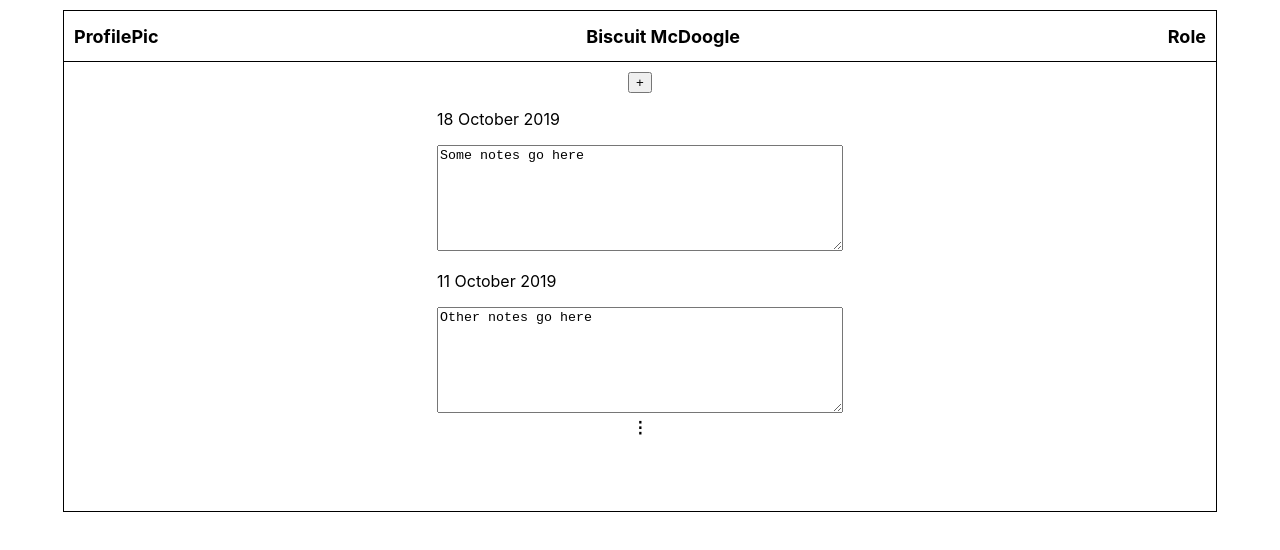
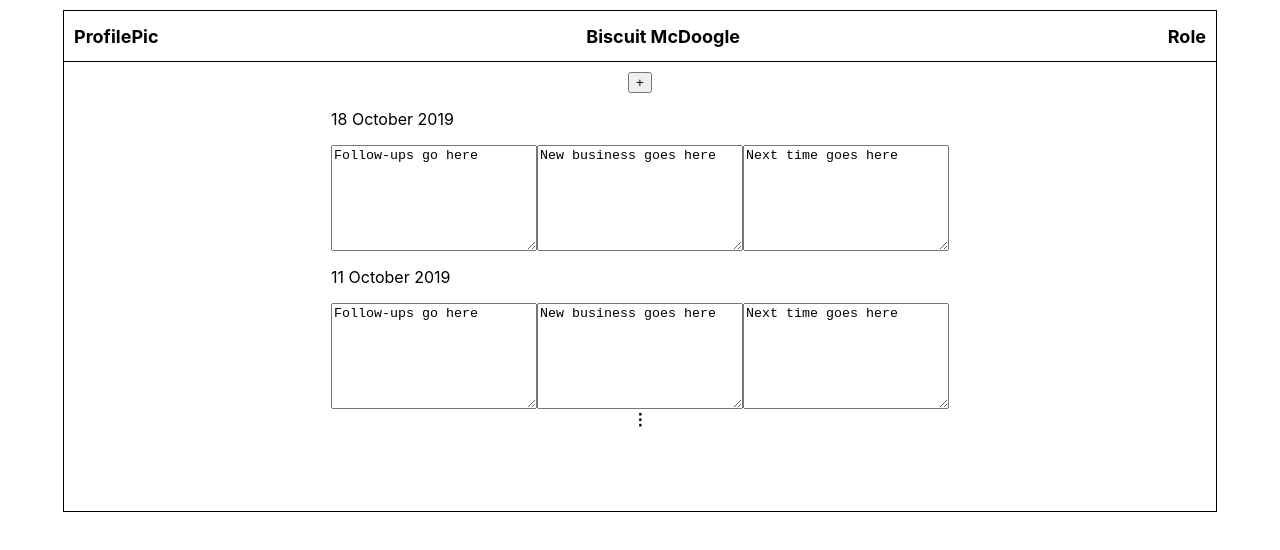
Before and after one commit to ronen-agranat/f2f, a React (Create React App) app: page / in a window 1280 px wide. Shown: the top 550 px of the page. Built offline with nearby package versions, Linux system fonts and the light colour scheme.

Commit message:
Add text areas for follow-ups, new business and next time

```diff
--- a/src/components/OneOnOneBrowser/OneOnOneBrowser.js
+++ b/src/components/OneOnOneBrowser/OneOnOneBrowser.js
@@ -1,7 +1,7 @@
 import React from 'react';
-import OneOnOneMinutes from "../OneOnOneMinutes/OneOnOneMinutes";
-import AddSessionButton from "./AddSessionButton/AddSessionButton";
-import MoreSessionTail from "./MoreSessionsTail/MoreSessionsTail";
+import OneOnOneMinutes from '../OneOnOneMinutes/OneOnOneMinutes';
+import AddSessionButton from './AddSessionButton/AddSessionButton';
+import MoreSessionTail from './MoreSessionsTail/MoreSessionsTail';
 
 import { format } from 'date-fns';
 
@@ -12,21 +12,49 @@ const OneOnOneBrowser = (props) => {
 
   const [sessions, setSessions] = React.useState([
     {
-      id: 1,
-      date: "18 October 2019",
-      notes: "Some notes go here"
+      id: 2,
+      date: '18 October 2019',
+      followUps: 'Follow-ups go here',
+      newBusiness: 'New business goes here',
+      nextTime: 'Next time goes here'
     },
     {
-      id: 2,
-      date: "11 October 2019",
-      notes: "Other notes go here"
+      id: 1,
+      date: '11 October 2019',
+      followUps: 'Follow-ups go here',
+      newBusiness: 'New business goes here',
+      nextTime: 'Next time goes here'
     },
   ]);
 
-  const minutesChanged = React.useCallback((id, date, text) => {
+  const followUpsChanged = React.useCallback((id, event) => {
     const newSessions = sessions.map(s => {
       if (s.id === id) {
-        return { id: id, date: date, notes: text };
+        return { ...s, followUps: event.target.value };
+      } else {
+        return s;
+      }
+    });
+
+    setSessions(newSessions);
+  }, [sessions]);
+
+  const newBusinessChanged = React.useCallback((id, event) => {
+    const newSessions = sessions.map(s => {
+      if (s.id === id) {
+        return { ...s, newBusiness: event.target.value };
+      } else {
+        return s;
+      }
+    });
+
+    setSessions(newSessions);
+  }, [sessions]);
+
+  const nextTimeChanged = React.useCallback((id, event) => {
+    const newSessions = sessions.map(s => {
+      if (s.id === id) {
+        return { ...s, nextTime: event.target.value };
       } else {
         return s;
       }
@@ -37,13 +65,30 @@ const OneOnOneBrowser = (props) => {
 
   const sessionAdded = React.useCallback(() => {
     const date = format(new Date(), 'dd LLLL yyyy');
-    setSessions([{date: date, id: maxId, notes: "New note"}, ...sessions]);
+
+    // Don't add a session if there already is one for today
+    if (sessions.find(s => s.date === date)) {
+      alert('There already is a session for today');
+      return;
+    }
+
+    setSessions([{
+      date: date,
+      id: maxId,
+      followUps: 'Follow-ups',
+      nextTime: 'Next time',
+      newBusiness: 'New business'},
+      ...sessions]
+    );
     setMaxId(maxId + 1);
   }, [sessions, maxId]);
 
   const oneOnOneMinutes = React.useMemo(() => sessions.map(s =>
-    <OneOnOneMinutes id={s.id} key={s.id} date={s.date} notes={s.notes} notesChanged={minutesChanged}/>
-  ), [sessions, minutesChanged]);
+    <OneOnOneMinutes id={s.id} key={s.id} date={s.date}
+                     followUps={s.followUps} followUpsChanged={followUpsChanged}
+                     nextTime={s.nextTime} nextTimeChanged={nextTimeChanged}
+                     newBusiness={s.newBusiness} newBusinessChanged={newBusinessChanged}/>
+  ), [sessions, followUpsChanged, newBusinessChanged, nextTimeChanged]);
 
 
   return (
--- a/src/components/OneOnOneMinutes/OneOnOneMinutes.js
+++ b/src/components/OneOnOneMinutes/OneOnOneMinutes.js
@@ -1,26 +1,29 @@
 import React from 'react';
 import PropTypes from 'prop-types';
 
+import OneOnOneNotes from "./OneOnOneNotes/OneOnOneNotes";
 import styles from './OneOnOneMinutes.module.css'
 
 const OneOnOneMinutes = (props) => {
-  const notesChanged = React.useCallback((event) => {
-    props.notesChanged(props.id, props.date, event.target.value);
-  }, [props]);
-
   return (
     <div className={styles.OneOnOneMinutes}>
       <p>{props.date}</p>
-      <textarea onChange={notesChanged} value={props.notes} />
+      <OneOnOneNotes followUps={props.followUps} followUpsChanged={(event) => props.followUpsChanged(props.id, event)}
+                     newBusiness={props.newBusiness} newBusinessChanged={(event) => props.newBusinessChanged(props.id, event)}
+                     nextTime={props.nextTime} nextTimeChanged={(event) => props.nextTimeChanged(props.id, event)} />
     </div>
   );
 }
 
 OneOnOneMinutes.propTypes = {
   date: PropTypes.string.isRequired,
-  notes: PropTypes.string.isRequired,
-  notesChanged: PropTypes.func.isRequired,
-  id: PropTypes.number.isRequired
+  id: PropTypes.number.isRequired,
+  followUpsChanged: PropTypes.func.isRequired,
+  newBusinessChanged: PropTypes.func.isRequired,
+  nextTimeChanged: PropTypes.func.isRequired,
+  followUps: PropTypes.string.isRequired,
+  newBusiness: PropTypes.string.isRequired,
+  nextTime: PropTypes.string.isRequired
 }
 
 export default OneOnOneMinutes;
--- a/src/components/OneOnOneMinutes/OneOnOneMinutes.module.css
+++ b/src/components/OneOnOneMinutes/OneOnOneMinutes.module.css
@@ -1,8 +1,2 @@
 .OneOnOneMinutes {
-
 }
-
-.OneOnOneMinutes textarea {
-    width: 400px;
-    height: 100px;
-}
--- /dev/null
+++ b/src/components/OneOnOneMinutes/OneOnOneNotes/OneOnOneNotes.js
@@ -0,0 +1,24 @@
+import React from 'react';
+import PropTypes from 'prop-types';
+import styles from './OneOnOneNotes.module.css';
+
+const OneOnOneNotes = (props) => {
+  return (
+    <div className={styles.OneOnOneNotes}>
+      <textarea onChange={props.followUpsChanged} value={props.followUps} />
+      <textarea onChange={props.newBusinessChanged} value={props.newBusiness} />
+      <textarea onChange={props.nextTimeChanged} value={props.nextTime} />
+    </div>
+);
+}
+
+OneOnOneNotes.propTypes = {
+  followUpsChanged: PropTypes.func.isRequired,
+  newBusinessChanged: PropTypes.func.isRequired,
+  nextTimeChanged: PropTypes.func.isRequired,
+  followUps: PropTypes.string.isRequired,
+  newBusiness: PropTypes.string.isRequired,
+  nextTime: PropTypes.string.isRequired
+}
+
+export default OneOnOneNotes;
--- /dev/null
+++ b/src/components/OneOnOneMinutes/OneOnOneNotes/OneOnOneNotes.module.css
@@ -0,0 +1,10 @@
+.OneOnOneNotes {
+    display: flex;
+    flex-direction: row;
+    justify-content: space-between;
+}
+
+.OneOnOneNotes textarea {
+    width: 200px;
+    height: 100px;
+}
```
